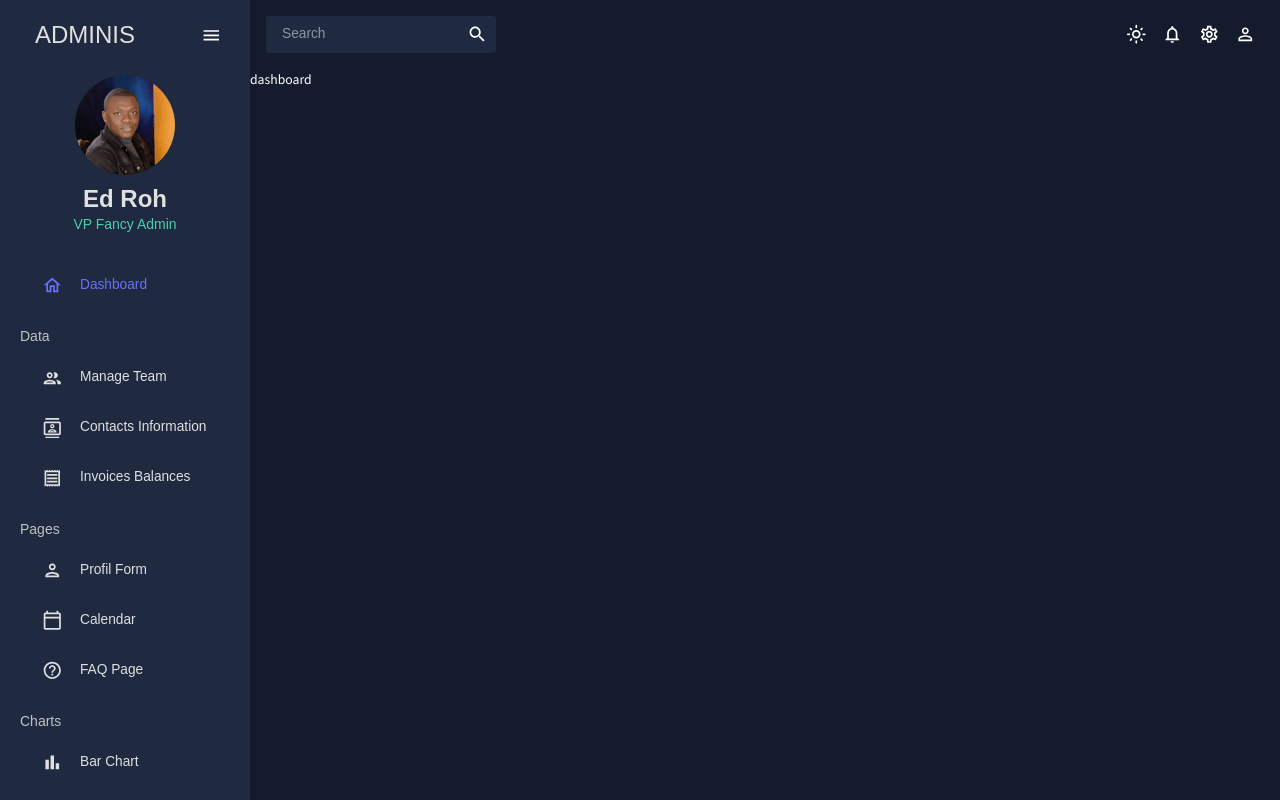
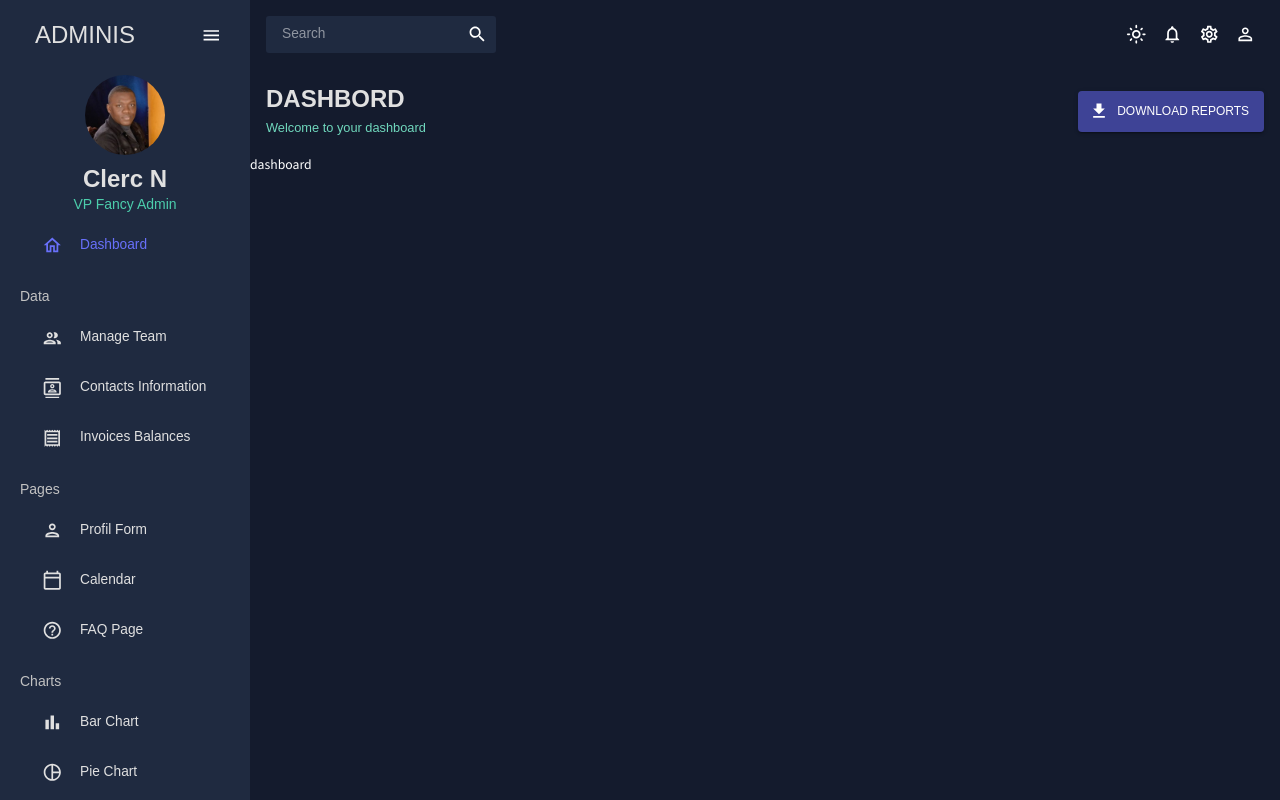
Before and after one commit to ncn17/ncn-react-admin, a React (Vite) app: page / in a window 1280 px wide. Built offline with nearby package versions, Linux system fonts and the light colour scheme.

Commit message:
add header components

```diff
--- /dev/null
+++ b/src/components/header/index.tsx
@@ -0,0 +1,42 @@
+import { Box, Typography, useTheme } from '@mui/material';
+import { tokens } from '../../theme';
+
+type HeaderType = {
+  title: string,
+  subTitle: string,
+  // eslint-disable-next-line react/require-default-props
+  option?: JSX.Element,
+};
+export const Header = ({ title, subTitle, option }: HeaderType) => {
+  const theme = useTheme();
+  const colors = tokens(theme.palette.mode);
+
+  return (
+    <Box
+      display="flex"
+      justifyContent="space-between"
+      alignItems="center"
+      m={2}
+    >
+      <Box>
+        <Typography
+          variant="h3"
+          textTransform="uppercase"
+          mb="5px"
+          fontWeight="bold"
+          color={colors.grey[100]}
+        >
+          {title}
+        </Typography>
+        <Typography
+          variant="h6"
+          fontSize="0.8rem"
+          color={colors.greenAccent[400]}
+        >
+          {subTitle}
+        </Typography>
+      </Box>
+      {option}
+    </Box>
+  );
+};
--- a/src/pages/dashboard/index.tsx
+++ b/src/pages/dashboard/index.tsx
@@ -1,5 +1,32 @@
-import React from 'react';
+import { Button, useTheme } from '@mui/material';
+import { Download } from '@mui/icons-material';
+import { Header } from '../../components/header';
+import { tokens } from '../../theme';
 
-export default function index() {
-  return <div>dashboard</div>;
+export default function DashBoard() {
+  const theme = useTheme();
+  const colors = tokens(theme.palette.mode);
+
+  return (
+    <div>
+      <Header
+        title="Dashbord"
+        subTitle="Welcome to your dashboard"
+        option={
+          <Button
+            variant="contained"
+            startIcon={<Download />}
+            sx={{
+              textTransform: 'uppercase',
+              backgroundColor: colors.blueAccent[700],
+              padding: '10px 15px',
+            }}
+          >
+            Download reports
+          </Button>
+        }
+      />
+      dashboard
+    </div>
+  );
 }
--- a/src/pages/global/SidebarMenu.tsx
+++ b/src/pages/global/SidebarMenu.tsx
@@ -119,11 +119,11 @@ export default function SidebarMenu() {
           )}
         </MenuItem>
         {!isCollapse && (
-          <Box mb="25px">
+          <Box mb="5px">
             <Box display="flex" justifyContent="center" alignItems="center">
               <img
-                width="100px"
-                height="100px"
+                width="80px"
+                height="80px"
                 src={UserProfile}
                 style={{ borderRadius: '50%', cursor: 'pointer' }}
                 alt="user profile"
@@ -135,7 +135,7 @@ export default function SidebarMenu() {
                 color={colors.grey[100]}
                 style={{ fontWeight: 'bold' }}
               >
-                Ed Roh
+                Clerc N
               </Typography>
               <Typography variant="h6" color={colors.greenAccent[500]}>
                 VP Fancy Admin
```
